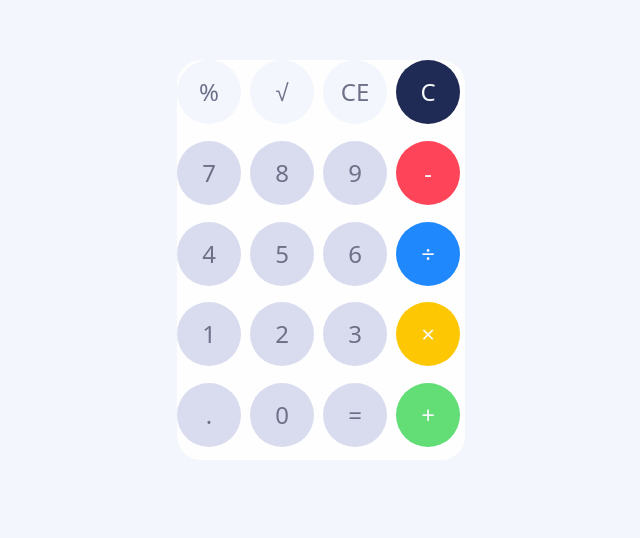
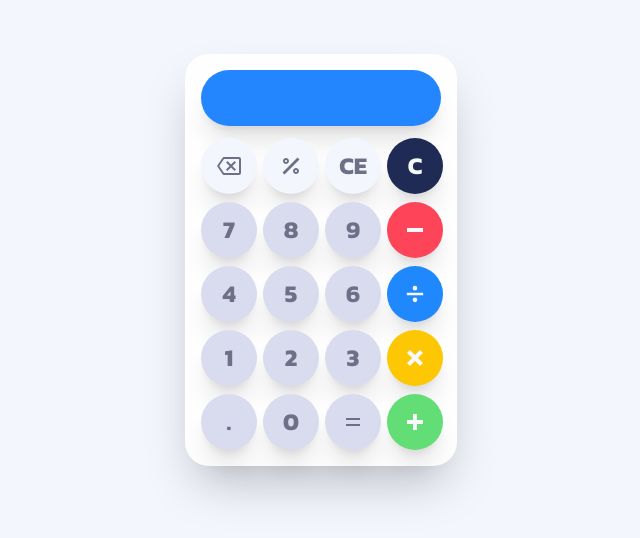
Before and after one commit to ziyadalhd/calculator, a SvelteKit app: page / in a window 1280 px wide. Shown: the part 140-678 px from the top of the page, without its empty margins (319-959 px from the left). Built offline with nearby package versions, Linux system fonts and the light colour scheme.

Commit message:
finsh the desian

```diff
--- a/src/app.css
+++ b/src/app.css
@@ -1,7 +1,13 @@
+@import url('https://fonts.googleapis.com/css2?family=Kanit:ital,wght@0,100;0,200;0,300;0,400;0,500;0,600;0,700;0,800;0,900;1,100;1,200;1,300;1,400;1,500;1,600;1,700;1,800;1,900&display=swap');
+
 @tailwind base;
 @tailwind components;
 @tailwind utilities;
 
 button {
-    @apply bg-[#d9dcef] rounded-full h-16 w-16 text-[#6d7188] text-2xl;
+    @apply bg-[#d9dcef] rounded-full h-14 w-14 text-[#6d7188] hover:bg-[#d9dcef]/60 text-2xl font-bold shadow-xl flex items-center justify-center;
 }
+
+body{
+    font-family: "Kanit", sans-serif;
+}
--- a/src/routes/+page.svelte
+++ b/src/routes/+page.svelte
@@ -1,28 +1,50 @@
+<script lang="ts">
+
+let equation: string ="";
+
+function addToEquation(value: string){
+    equation += value;
+}
+
+function backspase(){
+    equation = equation.substring(0, equation.length-1);
+}
+
+function clear(){
+    equation = "";
+}
+</script>
+
 <svelte:head>
     <title>
         الة حاسبة
     </title>
 </svelte:head>
 
-<div class="bg-[rgb(254,254,254)] min-h-[25rem] w-[18rem] rounded-3xl grid grid-cols-4 gap-1">
-    <button class="bg-[#f3f6fd]">%</button>
-    <button class="bg-[#f3f6fd]">√</button>
-    <button class="bg-[#f3f6fd]">CE</button>
-    <button class="bg-[#1f2b55] text-[#f6f8f9]">C</button>
-    <button>7</button>
-    <button>8</button>
-    <button>9</button>
-    <button class="bg-[#fe4459] text-[#f6f8f9]">-</button>
-    <button>4</button>
-    <button>5</button>
-    <button>6</button>
-    <button class="bg-[#1e88fc] text-[#f6f8f9]">÷</button>
-    <button>1</button>
-    <button>2</button>
-    <button>3</button>
-    <button class="bg-[#fdc704] text-[#f6f8f9]">×</button>
-    <button>.</button>
-    <button>0</button>
-    <button>=</button>
-    <button class="bg-[#63dd75] text-[#f6f8f9]">+</button>
+<div class="bg-[rgb(254,254,254)] min-h-[25rem] w-[17rem] rounded-3xl grid grid-cols-4 gap-2 p-4 shadow-2xl">
+    <div class="bg-[#2386fe] rounded-full col-span-4 h-14 flex items-center pxl-4 pl-4 mb-1 text-2xl font-semibold shadow-xl text-white">
+        {equation}
+    </div>
+    <button on:click={() => backspase()} class="bg-[#f3f6fd] hover:bg-[#f3f6fd]/110"><svg xmlns="http://www.w3.org/2000/svg" width="1em" height="1em" viewBox="0 0 24 24"><path fill="currentColor" d="M19 15.59L17.59 17L14 13.41L10.41 17L9 15.59L12.59 12L9 8.41L10.41 7L14 10.59L17.59 7L19 8.41L15.41 12zM22 3a2 2 0 0 1 2 2v14a2 2 0 0 1-2 2H7c-.69 0-1.23-.36-1.59-.89L0 12l5.41-8.12C5.77 3.35 6.31 3 7 3zm0 2H7l-4.72 7L7 19h15z"/></svg></button>
+    <button on:click={() => addToEquation('/100')} class="bg-[#f3f6fd] hover:bg-[#f3f6fd]/110 ">
+        <svg xmlns="http://www.w3.org/2000/svg" width="1em" height="1em" viewBox="0 0 24 24"><path fill="currentColor" d="m18.5 3.5l2 2l-15 15l-2-2zM7 4c1.66 0 3 1.34 3 3s-1.34 3-3 3s-3-1.34-3-3s1.34-3 3-3m10 10c1.66 0 3 1.34 3 3s-1.34 3-3 3s-3-1.34-3-3s1.34-3 3-3M7 6c-.55 0-1 .45-1 1s.45 1 1 1s1-.45 1-1s-.45-1-1-1m10 10c-.55 0-1 .45-1 1s.45 1 1 1s1-.45 1-1s-.45-1-1-1"/></svg>
+    </button>
+    <button class="bg-[#f3f6fd] hover:bg-[#f3f6fd]/110">CE</button>
+    <button on:click={() => clear()} class="bg-[#1f2b55] text-[#f6f8f9] hover:bg-[#1f2b55]/80">C</button>
+    <button on:click={() => addToEquation('7')}>7</button>
+    <button on:click={() => addToEquation('8')}>8</button>
+    <button on:click={() => addToEquation('9')}>9</button>
+    <button on:click={() => addToEquation(' - ')}  class="bg-[#fe4459] text-[#f6f8f9] hover:bg-[#fe4459]/80"><svg xmlns="http://www.w3.org/2000/svg" width="1em" height="1em" viewBox="0 0 24 24"><path fill="currentColor" d="M20 14H4v-4h16"/></svg></button>
+    <button on:click={() => addToEquation('4')}>4</button>
+    <button on:click={() => addToEquation('5')}>5</button>
+    <button on:click={() => addToEquation('6')}>6</button>
+    <button on:click={() => addToEquation(' ÷ ')} class="bg-[#1e88fc] text-[#f6f8f9] hover:bg-[#1e88fc]/80"><svg xmlns="http://www.w3.org/2000/svg"  class="h-7 w-7" viewBox="0 0 24 24"><path fill="currentColor" d="M19 13H5v-2h14zm-7-8a2 2 0 0 1 2 2a2 2 0 0 1-2 2a2 2 0 0 1-2-2a2 2 0 0 1 2-2m0 10a2 2 0 0 1 2 2a2 2 0 0 1-2 2a2 2 0 0 1-2-2a2 2 0 0 1 2-2"/></svg></button>
+    <button on:click={() => addToEquation('1')}>1</button>
+    <button on:click={() => addToEquation('2')}>2</button>
+    <button on:click={() => addToEquation('3')}>3</button>
+    <button on:click={() => addToEquation(' x ')} class="bg-[#fdc704] text-[#f6f8f9] hover:bg-[#fdc704]/80"><svg xmlns="http://www.w3.org/2000/svg" width="1em" height="1em" viewBox="0 0 24 24"><path fill="currentColor" d="M20 6.91L17.09 4L12 9.09L6.91 4L4 6.91L9.09 12L4 17.09L6.91 20L12 14.91L17.09 20L20 17.09L14.91 12z"/></svg></button>
+    <button on:click={() => addToEquation('.')}>.</button>
+    <button on:click={() => addToEquation('0')}>0</button>
+    <button on:click={() => addToEquation(' = ')}><svg xmlns="http://www.w3.org/2000/svg" width="1em" height="1em" viewBox="0 0 24 24"><path fill="currentColor" d="M19 10H5V8h14zm0 6H5v-2h14z"/></svg></button>
+    <button on:click={() => addToEquation(' + ')} class="bg-[#63dd75] text-[#f6f8f9] hover:bg-[#63dd75]/80"><svg xmlns="http://www.w3.org/2000/svg" width="1em" height="1em" viewBox="0 0 24 24"><path fill="currentColor" d="M20 14h-6v6h-4v-6H4v-4h6V4h4v6h6z"/></svg></button>
 </div>
```
